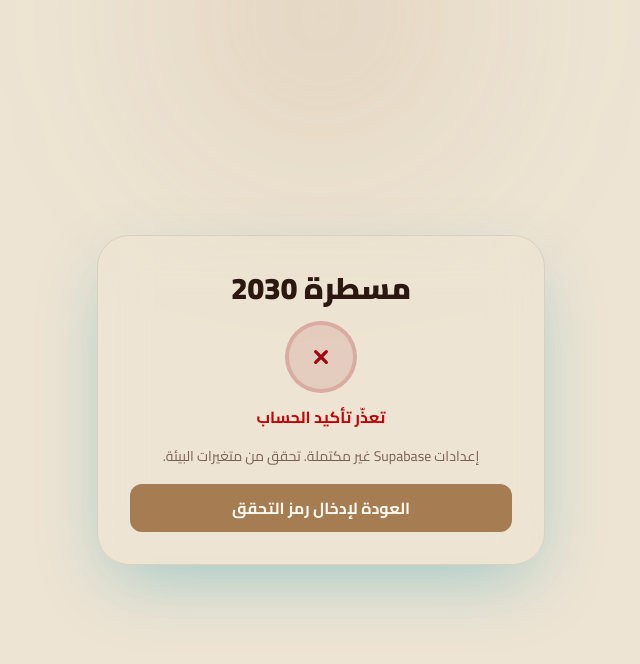
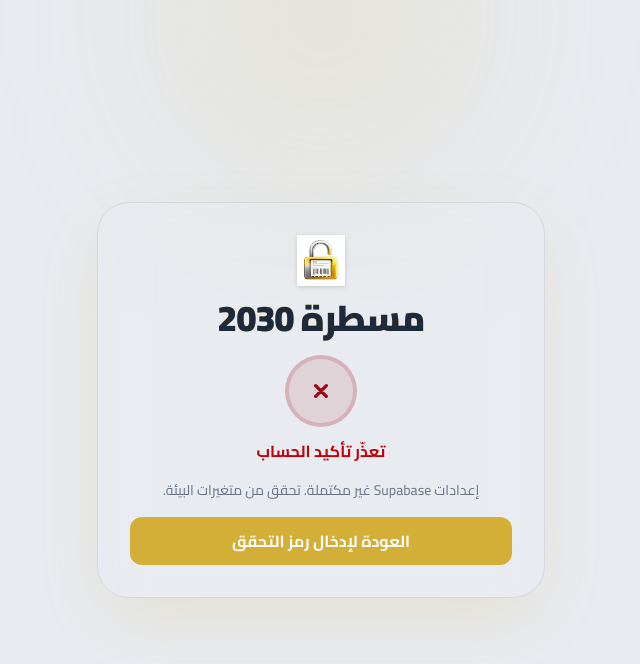
Before and after one commit to raddadalmajdi/mastara-app, a Next.js app: page /auth/callback in a window 1280 px wide. Shown: the top 664 px of the page, without its empty margins (358-998 px from the left). Built offline with nearby package versions, Linux system fonts and the light colour scheme; no server answers.

Commit message:
Rebrand to Gray & Gold theme and integrate the new logo.
Replace the warm beige palette with platinum glass surfaces, slate typography, and metallic gold accents; add AppLogo/AppBrand across auth, header, and PWA manifest.

Co-authored-by: Cursor <cursoragent@cursor.com>

```diff
--- a/app/auth/callback/page.tsx
+++ b/app/auth/callback/page.tsx
@@ -6,6 +6,7 @@ import { completeAuthFromCallbackParams } from '@/lib/auth-callback';
 import { logSupabaseAuthErrorJson } from '@/lib/auth-debug';
 import { getAuthCallbackUrl, getSupabaseBrowserClient } from '@/lib/supabase-browser';
 import { AuthBootScreen } from '@/components/auth/AuthBootScreen';
+import { AppBrand } from '@/components/brand/AppBrand';
 import { withTimeout } from '@/lib/async-timeout';
 
 function AuthCallbackContent() {
@@ -81,8 +82,8 @@ function AuthCallbackContent() {
         className="pointer-events-none absolute -top-32 left-1/2 h-72 w-72 -translate-x-1/2 rounded-full bg-mistara-gold/15 blur-[100px]"
         aria-hidden
       />
-      <div className="relative w-full max-w-sm sm:max-w-md mx-auto glass-panel/90 backdrop-blur-xl border border-mistara-brown/12 rounded-[2rem] p-8 shadow-[0_25px_70px_-15px_rgba(8,145,178,0.35)] text-center space-y-4">
-        <h1 className="text-3xl font-black text-mistara-gold">مسطرة 2030</h1>
+      <div className="relative w-full max-w-sm sm:max-w-md mx-auto glass-panel/90 backdrop-blur-xl border border-mistara-brown/12 rounded-[2rem] p-8 shadow-[0_25px_70px_-15px_rgba(212,175,55,0.22)] text-center space-y-4">
+        <AppBrand size="md" className="mx-auto" />
 
         {status === 'loading' && (
           <>
--- a/app/global-error.tsx
+++ b/app/global-error.tsx
@@ -15,8 +15,8 @@ export default function GlobalError({
   }, [error]);
 
   return (
-    <html lang="ar" dir="rtl" style={{ backgroundColor: '#EDE4D3', color: '#2C1810' }}>
-      <body style={{ backgroundColor: '#EDE4D3', margin: 0 }}>
+    <html lang="ar" dir="rtl" style={{ backgroundColor: '#E8EBF0', color: '#1E293B' }}>
+      <body style={{ backgroundColor: '#E8EBF0', margin: 0 }}>
         <div className="min-h-screen flex flex-col items-center justify-center px-5 gap-4">
           <AuthBootScreen message="حدث خطأ أثناء تحميل التطبيق." />
           <button
--- a/app/layout.tsx
+++ b/app/layout.tsx
@@ -6,6 +6,10 @@ export const metadata: Metadata = {
   title: 'مسطرة | نظام فواتير الخياطين',
   description: 'النظام الذكي لإدارة فواتير وعملاء الخياطين',
   manifest: '/manifest.json',
+  icons: {
+    icon: '/logo.png',
+    apple: '/logo.png',
+  },
   appleWebApp: {
     capable: true,
     statusBarStyle: 'default',
@@ -14,7 +18,7 @@ export const metadata: Metadata = {
 };
 
 export const viewport: Viewport = {
-  themeColor: '#EDE4D3',
+  themeColor: '#E8EBF0',
   colorScheme: 'light',
   width: 'device-width',
   initialScale: 1,
@@ -23,8 +27,8 @@ export const viewport: Viewport = {
 };
 
 const shellStyle = {
-  backgroundColor: '#EDE4D3',
-  color: '#2C1810',
+  backgroundColor: '#E8EBF0',
+  color: '#1E293B',
   minHeight: '100%',
 } as const;
 
--- a/app/page.tsx
+++ b/app/page.tsx
@@ -49,6 +49,7 @@ import {
   type InvoiceSaveUiPhase,
 } from '@/components/invoices/InvoiceSaveProgressRing';
 import { AccountMenuPanel, AccountMenuTrigger, type AvatarSaveFeedback } from '@/components/account/AccountMenuPanel';
+import { AppBrand } from '@/components/brand/AppBrand';
 import { fileToAvatarJpegBlob, uploadTailorAvatar } from '@/lib/upload-tailor-avatar';
 import { useIdleLogout } from '@/lib/use-idle-logout';
 import {
@@ -1310,7 +1311,6 @@ export default function Home() {
     return (
       <main
         className="relative min-h-screen bg-mistara-sand flex flex-col justify-center px-5 sm:px-8 py-8 sm:py-12 overflow-hidden"
-        style={{ backgroundColor: '#EDE4D3', color: '#2C1810' }}
         dir="rtl"
       >
         <div
@@ -1321,16 +1321,18 @@ export default function Home() {
           className="pointer-events-none absolute -bottom-32 left-1/2 h-72 w-72 -translate-x-1/2 rounded-full bg-mistara-gold/10 blur-[100px]"
           aria-hidden
         />
-        <div className="relative w-full max-w-sm sm:max-w-md mx-auto glass-panel/90 backdrop-blur-xl border border-mistara-brown/12 rounded-[2rem] p-6 sm:p-8 shadow-[0_25px_70px_-15px_rgba(8,145,178,0.35)] space-y-6">
-          <div className="text-center mb-1 space-y-2">
-            <h1 className="text-4xl sm:text-5xl font-black bg-gradient-to-l from-mistara-gold-light via-mistara-gold to-mistara-gold-dark bg-clip-text text-transparent tracking-tight">
-              مسطرة 2030
-            </h1>
-            <p className="text-sm sm:text-base text-mistara-brown/80">نظام إدارة فواتير الخياطة الذكي</p>
-            {sessionCheckPending && (
-              <p className="text-xs text-mistara-brown/60 mt-2 animate-pulse">جاري التحقق من جلسة الدخول...</p>
-            )}
-          </div>
+        <div className="relative w-full max-w-sm sm:max-w-md mx-auto glass-panel/90 backdrop-blur-xl border border-mistara-brown/12 rounded-[2rem] p-6 sm:p-8 shadow-[0_25px_70px_-15px_rgba(212,175,55,0.22)] space-y-6">
+          <AppBrand
+            size="lg"
+            subtitle="نظام إدارة فواتير الخياطة الذكي"
+            priority
+            className="mb-1"
+          />
+          {sessionCheckPending && (
+            <p className="text-xs text-mistara-brown/60 -mt-3 text-center animate-pulse">
+              جاري التحقق من جلسة الدخول...
+            </p>
+          )}
 
           {authPhase === 'confirm' ? (
             <AuthConfirmationPanel
@@ -1568,8 +1570,8 @@ export default function Home() {
       {/* الهيدر العلوي */}
       <header className="sticky top-0 z-40 glass-header px-4 sm:px-6 lg:px-8 py-3">
         <div className="max-w-lg sm:max-w-2xl lg:max-w-4xl w-full mx-auto flex items-center justify-between">
-        <div className="flex items-center gap-2">
-          <h1 className="font-black text-mistara-gold text-xl">مسطرة 2030</h1>
+        <div className="flex items-center gap-2.5">
+          <AppBrand size="sm" layout="row" showTitle subtitle={undefined} />
           {!isSupabaseConfigured() && (
             <span className="text-xs bg-mistara-gold/15 text-mistara-gold-dark border border-mistara-gold-dark/35 px-2 py-0.5 rounded-full font-mono">وضع التجربة (بلا حساب)</span>
           )}
--- a/components/auth/AuthBootScreen.tsx
+++ b/components/auth/AuthBootScreen.tsx
@@ -1,17 +1,16 @@
+import { AppLogo } from '@/components/brand/AppLogo';
+
 export function AuthBootScreen({ message = 'جاري التحميل...' }: { message?: string }) {
   return (
-    <div
-      className="min-h-screen flex flex-col items-center justify-center bg-mistara-sand px-5"
-      style={{ backgroundColor: '#EDE4D3', color: '#2C1810', minHeight: '100vh' }}
-      dir="rtl"
-    >
+    <div className="min-h-screen flex flex-col items-center justify-center bg-mistara-sand px-5" dir="rtl">
       <div
         className="fixed top-0 left-0 right-0 h-1 bg-mistara-gold/20 overflow-hidden"
         aria-hidden
       >
         <div className="h-full w-1/3 bg-mistara-gold animate-[auth-boot-slide_1.2s_ease-in-out_infinite]" />
       </div>
-      <div className="h-12 w-12 rounded-full border-2 border-mistara-gold/30 border-t-mistara-gold animate-spin mb-4" />
+      <AppLogo size="lg" priority className="mb-5" />
+      <div className="h-10 w-10 rounded-full border-2 border-mistara-gold/30 border-t-mistara-gold animate-spin mb-4" />
       <p className="text-base text-mistara-gold font-mono text-center">{message}</p>
       <p className="text-xs text-mistara-brown/60 mt-2 text-center max-w-xs">
         إن استغرق الأمر أكثر من 10 ثوانٍ، حدّث الصفحة أو تحقق من الاتصال.
--- /dev/null
+++ b/components/brand/AppBrand.tsx
@@ -0,0 +1,43 @@
+import { AppLogo } from './AppLogo';
+
+type AppBrandProps = {
+  size?: 'sm' | 'md' | 'lg' | 'xl';
+  showTitle?: boolean;
+  subtitle?: string;
+  layout?: 'row' | 'column';
+  priority?: boolean;
+  className?: string;
+};
+
+export function AppBrand({
+  size = 'lg',
+  showTitle = true,
+  subtitle,
+  layout = 'column',
+  priority = false,
+  className = '',
+}: AppBrandProps) {
+  const isRow = layout === 'row';
+
+  return (
+    <div
+      className={`flex ${isRow ? 'flex-row items-center gap-2.5' : 'flex-col items-center gap-2'} ${className}`}
+    >
+      <AppLogo size={size} priority={priority} />
+      {showTitle && (
+        <div className={isRow ? 'text-right' : 'text-center space-y-1'}>
+          <h1
+            className={`font-black bg-gradient-to-l from-mistara-gold-light via-mistara-gold to-mistara-gold-dark bg-clip-text text-transparent tracking-tight ${
+              isRow ? 'text-xl' : 'text-3xl sm:text-4xl'
+            }`}
+          >
+            مسطرة 2030
+          </h1>
+          {subtitle && (
+            <p className={`text-mistara-brown/80 ${isRow ? 'text-xs' : 'text-sm sm:text-base'}`}>{subtitle}</p>
+          )}
+        </div>
+      )}
+    </div>
+  );
+}
--- /dev/null
+++ b/components/brand/AppLogo.tsx
@@ -0,0 +1,30 @@
+import Image from 'next/image';
+
+const SIZES = {
+  xs: 28,
+  sm: 36,
+  md: 48,
+  lg: 64,
+  xl: 80,
+} as const;
+
+type AppLogoProps = {
+  size?: keyof typeof SIZES;
+  className?: string;
+  priority?: boolean;
+};
+
+export function AppLogo({ size = 'md', className = '', priority = false }: AppLogoProps) {
+  const px = SIZES[size];
+
+  return (
+    <Image
+      src="/logo.png"
+      alt="مسطرة"
+      width={px}
+      height={px}
+      priority={priority}
+      className={`object-contain drop-shadow-sm ${className}`}
+    />
+  );
+}
--- a/components/scanner/CornerAdjuster.tsx
+++ b/components/scanner/CornerAdjuster.tsx
@@ -196,7 +196,7 @@ export function CornerAdjuster({
           <polygon
             points={screenPoints.map((p) => `${p.x},${p.y}`).join(' ')}
             fill="rgba(166,124,82,0.18)"
-            stroke="#A67C52"
+            stroke="#D4AF37"
             strokeWidth={3}
             strokeLinejoin="round"
             style={animateQuad ? { transition: 'all 0.28s ease-out' } : undefined}
@@ -210,7 +210,7 @@ export function CornerAdjuster({
                 cy={(p.y + next.y) / 2}
                 r={5}
                 fill="#8B6914"
-                stroke="#FFF9F0"
+                stroke="#FAFBFC"
                 strokeWidth={1.5}
               />
             );
--- a/components/scanner/DocumentScanner.tsx
+++ b/components/scanner/DocumentScanner.tsx
@@ -162,7 +162,7 @@ export default function DocumentScanner({ onCapture, onClose, className = '' }:
       }));
       lastQuadRef.current = orderedSmall.map((p) => ({ x: p.x / scale, y: p.y / scale }));
 
-      ctx.strokeStyle = '#A67C52';
+      ctx.strokeStyle = '#D4AF37';
       ctx.lineWidth = 3;
       ctx.fillStyle = 'rgba(166,124,82,0.16)';
       ctx.beginPath();
```
Also changed, not shown: app/globals.css (+32 -32 lines), public/logo.png (added), public/manifest.json.
